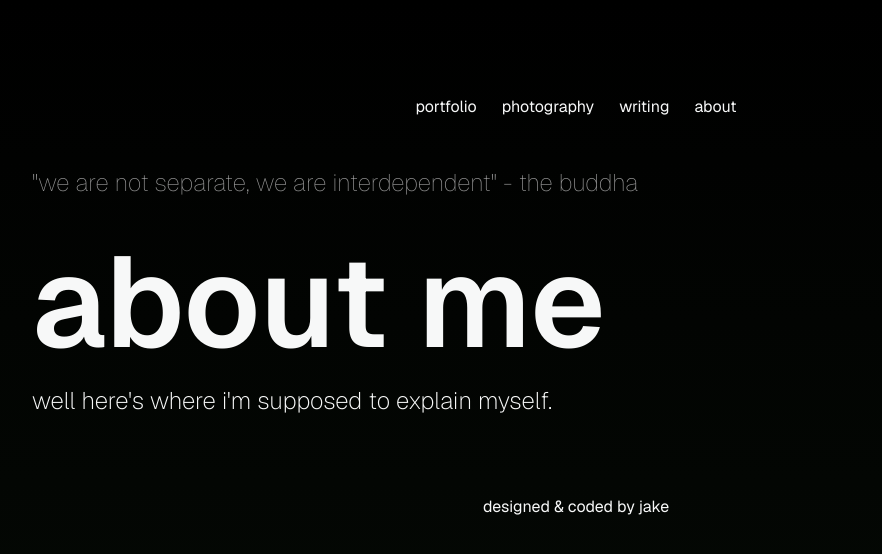
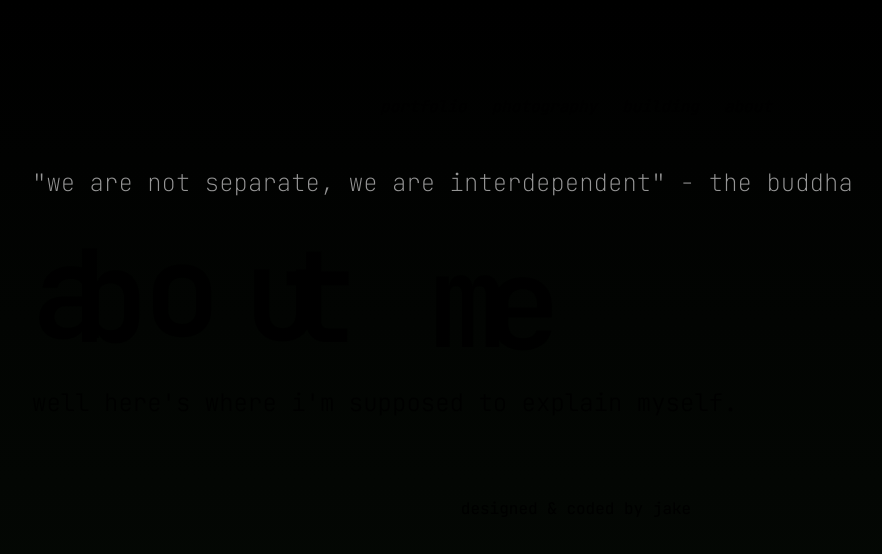
Before and after one commit to jakegreenbergbell/portfolio, a Next.js app: page /home/about in a window 1280 px wide. Shown: the top 554 px of the page, without its empty margins (64-946 px from the left). Built offline with nearby package versions, Linux system fonts and the light colour scheme.

Commit message:
New home page redesign.

```diff
--- a/package.json
+++ b/package.json
@@ -9,6 +9,7 @@
     "lint": "next lint"
   },
   "dependencies": {
+    "@fontsource/jetbrains-mono": "^5.0.20",
     "@react-spring/web": "^9.7.3",
     "framer-motion": "^11.2.6",
     "geist": "^1.3.0",
--- a/src/app/components/Header.js
+++ b/src/app/components/Header.js
@@ -8,7 +8,7 @@ export default function Header(props) {
         <StyledHeader className={className}>
             <Link href="/home/portfolio">portfolio</Link>
             <Link href="/home/photography">photography</Link>
-            <Link href="/home/writing">writing</Link>
+            <Link href="/home/writing">building</Link>
             <Link href="/home/about">about</Link>
         </StyledHeader>
     );
@@ -19,4 +19,5 @@ const StyledHeader = styled.div`
     flex-direction: row;
     justify-content: center;
     gap: 25px;
+    font-style: italic;
 `;
--- a/src/app/globals.css
+++ b/src/app/globals.css
@@ -5,7 +5,7 @@
         "Roboto Mono", "Oxygen Mono", "Ubuntu Monospace", "Source Code Pro",
         "Fira Mono", "Droid Sans Mono", "Courier New", monospace;
 
-    --foreground-rgb: 247, 248, 248;
+    --foreground-rgb: 0, 0, 0;
     --background-start-rgb: 0, 0, 0;
     --background-end-rgb: 5, 10, 5;
 
--- a/src/app/home/about/page.js
+++ b/src/app/home/about/page.js
@@ -9,6 +9,23 @@ import Footer from "@/app/components/Footer";
 import QuoteText from "@/app/components/QuoteText";
 
 export default function About() {
+    const variants = {
+        visible: (i) => ({
+            opacity: 1,
+            transition: {
+                delay: i * 0.3,
+            },
+        }),
+        hidden: { opacity: 0 },
+    };
+    const letters = ["a", "b", "o", "u", "t", " ", "m", "e"];
+    const margins = Array.from({ length: 7 }).map(
+        () => Math.floor(Math.random() * 101) - 50
+    );
+    const heights = Array.from({ length: 7 }).map(() =>
+        Math.floor(Math.random() * 20)
+    );
+
     return (
         <main>
             <Container>
@@ -16,17 +33,39 @@ export default function About() {
                 <QuoteText>
                     "we are not separate, we are interdependent" - the buddha
                 </QuoteText>
-                <motion.div
-                    layout
-                    initial={{ opacity: 0, marginTop: "-20px" }}
-                    animate={{ opacity: 1, marginTop: "0px" }}
-                    transition={{ duration: 1.5, ease: "easeIn" }}
-                >
-                    <HeaderText>about me</HeaderText>
+                <div>
+                    <HeaderText>
+                        {letters.map((letter, index) => {
+                            return (
+                                <motion.span
+                                    layout
+                                    initial={{
+                                        marginRight: margins[index] + "px",
+                                        bottom: heights[index] + "px",
+                                        position: "relative",
+                                    }}
+                                    animate={{
+                                        marginRight:
+                                            "-" + margins[index] + "px",
+                                        bottom: "-" + heights[index] + "px",
+                                    }}
+                                    transition={{
+                                        duration: 1.5,
+                                        ease: "circInOut",
+                                        repeat: Infinity,
+                                        repeatType: "mirror",
+                                    }}
+                                >
+                                    {letter}
+                                </motion.span>
+                            );
+                        })}
+                    </HeaderText>
+
                     <BodyText>
                         well here's where i'm supposed to explain myself.
                     </BodyText>
-                </motion.div>
+                </div>
                 <Footer />
             </Container>
         </main>
--- a/src/app/layout.js
+++ b/src/app/layout.js
@@ -3,6 +3,8 @@ import "./globals.css";
 import StyledComponentsRegistry from "../lib/registry";
 import { GeistSans } from "geist/font/sans";
 import { GeistMono } from "geist/font/mono";
+import { JetBrains_Mono } from "next/font/google";
+import "@fontsource/jetbrains-mono";
 
 const inter = Inter({ subsets: ["latin"] });
 
@@ -11,9 +13,15 @@ export const metadata = {
     description: "Generated by create next app",
 };
 
+const JetBrainsMono = JetBrains_Mono({
+    subsets: ["latin"],
+    display: "swap",
+    variable: "--font-jetbrains-mono",
+});
+
 export default function RootLayout({ children }) {
     return (
-        <html className={GeistSans.className}>
+        <html className={JetBrainsMono.className}>
             <body>
                 <StyledComponentsRegistry>{children}</StyledComponentsRegistry>
             </body>
```
Also changed, not shown: src/app/home/page.js (+26 -15 lines), 2 other files (tests, documents, lock files or other folders).
